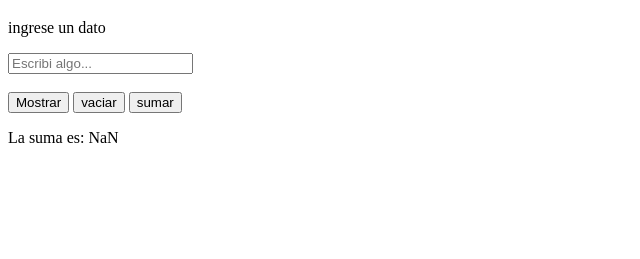
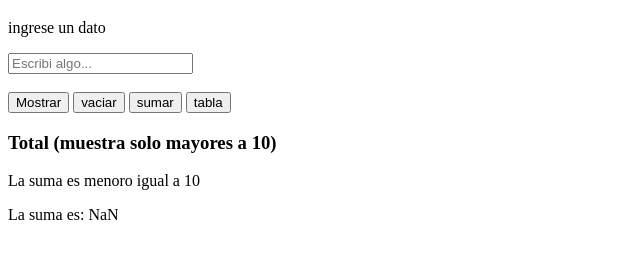
Before and after one commit to Mark15-10/repo2.0, a plain HTML site: page index.html in a window 1280 px wide. Both pictures are taken after a click on the button "sumar". Shown: the part 61-320 px from the top of the page, without its empty margins (0-640 px from the left). Drawn offline with Linux system fonts and the light colour scheme.

Commit message:
multiplicador

```diff
--- a/codigo.js
+++ b/codigo.js
@@ -2,23 +2,43 @@
 function mostrarDato(){
     var entrada = document.getElementById('insertar');
     var texto = document.getElementById('resultado');
-    texto.innerText += 'El numero es: + \n'+entrada.value
+    texto.innerText += 'El numero es: + \n'+entrada.value;
 
 };
 
 function vaciar(){
     var texto = document.getElementById('resultado');
+    var texto2 = document.getElementById('total')
     texto.innerText = '';
+    resultado = 0;
+    texto2.innerText= resultado;
 }
 
 function sumarNumeros(){
+    var total = document.getElementById('total');
     var texto = document.getElementById('resultado')
     var nuevo_numero = document.getElementById('insertar');
     resultado += parseInt( nuevo_numero.value);
     texto.innerText += 'La suma es:  ' + resultado + '\n';
+    if (resultado>10){
+        total.innerText = resultado;
+    }
+    else{
+        total.innerText ='La suma es menoro  igual a 10';
+    }
+
+}
+function tabla(){
+    var numero = document.getElementById('insertar');
+    numero = parseInt(numero.value)
+    var texto = document.getElementById('tabla');
+    i = 0
+    while(i<13){
+        texto.innerText+= numero +" x " + i+ "=" + (numero*i);
+        i++
+    }
 
 }
 
-
 var resultado= 0;
 // document.getElementById('boton').onclick = mifuncion;
--- a/index.html
+++ b/index.html
@@ -13,8 +13,11 @@
     <button id="boton" onclick="mostrarDato()">Mostrar</button>
     <button id="boton2" onclick="vaciar()">vaciar</button>
     <button id="boton3" onclick="sumarNumeros()">sumar</button>
-
+    <button id="boton4" onclick="tabla()">tabla</button>
+    <h3 style="margin-right: 10px;">Total (muestra solo mayores a 10)</h3>
+    <p id="total"></p>
     <p id="resultado"></p>
+    <p id="tabla"></p>
 
     <script src="./codigo.js"></script>
 </body>
```
